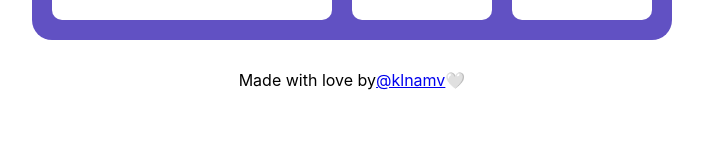
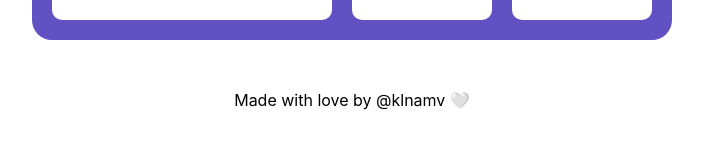
Before and after one commit to klnamv/weather, a React (Create React App) app: page / in a window 1280 px wide. Shown: the part 602-750 px from the top of the page, without its empty margins (288-991 px from the left). Built offline with nearby package versions, Linux system fonts and the light colour scheme.

Commit message:
update footer

```diff
--- a/package.json
+++ b/package.json
@@ -1,6 +1,7 @@
 {
   "name": "weather",
   "version": "0.1.0",
+  "homepage": "https://klnamv.github.io/weather",
   "private": true,
   "dependencies": {
     "@googlemaps/react-wrapper": "^1.1.35",
@@ -14,6 +15,8 @@
     "web-vitals": "^2.1.4"
   },
   "scripts": {
+    "predeploy": "npm run build",
+    "deploy": "gh-pages -d build",
     "start": "react-scripts start",
     "build": "react-scripts build",
     "test": "react-scripts test",
--- a/src/App.css
+++ b/src/App.css
@@ -1,6 +1,11 @@
 footer {
-    margin-top: 30px;
+    margin-top: 50px;
     display: flex;
     justify-content: center;
     align-items: center;
 }
+
+a {
+    text-decoration: none;
+    color: black;
+}
--- a/src/App.js
+++ b/src/App.js
@@ -7,9 +7,7 @@ function App() {
     <div>
       <WeatherApp />
       <footer>
-        Made with love by
-        <a href='https://github.com/klnamv'> @klnamv </a>
-        🤍
+        <a href='https://github.com/klnamv'> Made with love by @klnamv 🤍</a>
       </footer>
     </div>
 
```
